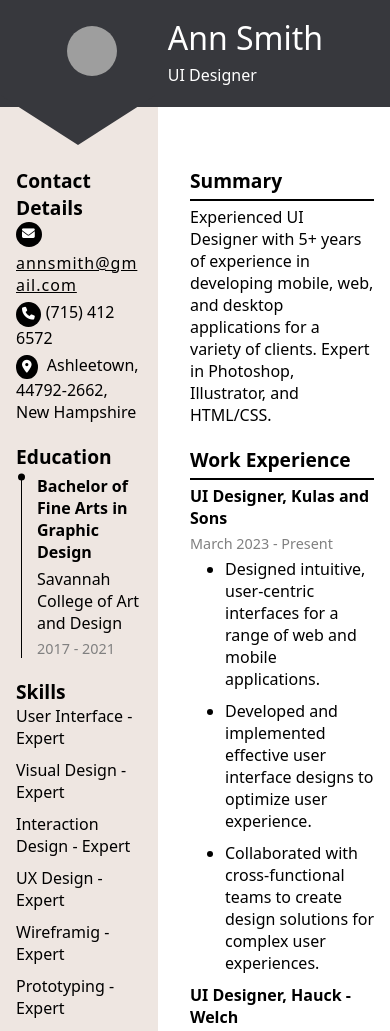
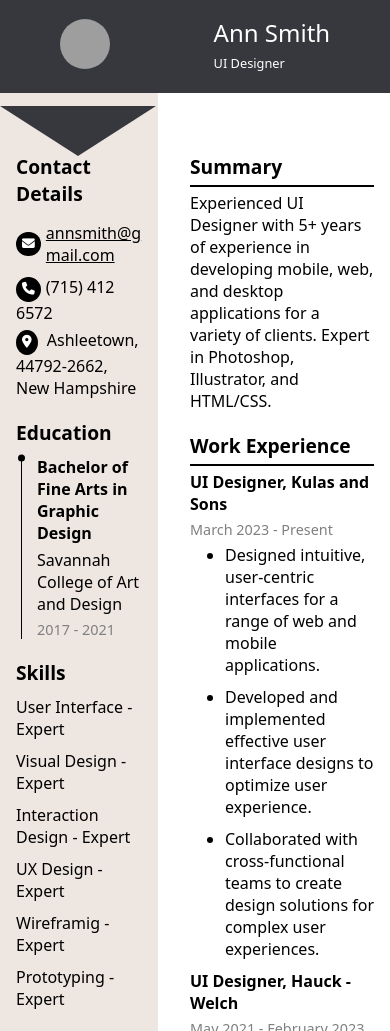
Before and after one commit to Vishal101022/resume-ui, a plain HTML site: page public/index.html in a window 390 px wide. Shown: the top 1031 px of the page. Drawn offline with Linux system fonts and the light colour scheme; grey boxes are pictures that could not be loaded.

Commit message:
:iphone: work on responsive desin

```diff
--- a/public/style.css
+++ b/public/style.css
@@ -19,14 +19,23 @@ body {
   background-color: var(--primary-color);
   color: var(--accent-color);
   display: flex;
-  justify-content: space-evenly;
+  gap: 1rem;
+  justify-content: space-around;
   align-items: center;
   padding: 1rem;
+}
+
+/* .user-img {
+  margin-right: 6rem
+} */
+
+.user-name {
+  justify-content: end;
 }
 .header::before {
   content: "";
   position: absolute;
-  top: 111px;
+  top: calc(10% + 42px);
   left: 0;
   width: 40%;
   height: 50px;
@@ -34,7 +43,7 @@ body {
   clip-path: polygon(50% 0%, 100% 100%, 0% 100%);
   rotate: 180deg;
 }
-.header img {
+.user-img img {
   width: 80px;
   height: 80px;
   border-radius: 50% 50%;
@@ -82,6 +91,12 @@ h1 {
   padding-bottom: 5px;
 }
 
+.contact-details h2,
+.education h2,
+.skills h2 {
+  margin-bottom: 10px;
+}
+
 p {
   margin: 5px 0;
 }
@@ -89,6 +104,7 @@ p {
 .contact-details {
   margin-top: 60px;
 }
+
 .date {
   color: gray;
   font-size: 0.9em;
@@ -148,12 +164,16 @@ li {
 }
 
 .email {
+  display: flex;
+  align-items: center;
+}
+
+.email p {
   text-decoration: underline;
-  letter-spacing: 1px;
-  text-wrap: balance;
-  word-wrap: break-word;
+  white-space: normal;
+  word-break: break-word;
   overflow-wrap: break-word;
-  white-space: normal;
+  max-width: 100%;
 }
 
 @media (max-width: 768px) {
@@ -163,11 +183,18 @@ li {
   h2 {
     font-size: 1.2em !important;
   }
-  .header img {
+  .user-img img {
     width: 50px !important;
     height: 50px !important;
   }
+  .user-name h1 {
+    font-size: 1.5em !important;
+  }
+  .user-name p {
+    font-size: 0.8em !important;
+  }
+
   .header::before {
-    top: 95px !important;
+    top: calc(10% + 22px);
   }
 }
```
